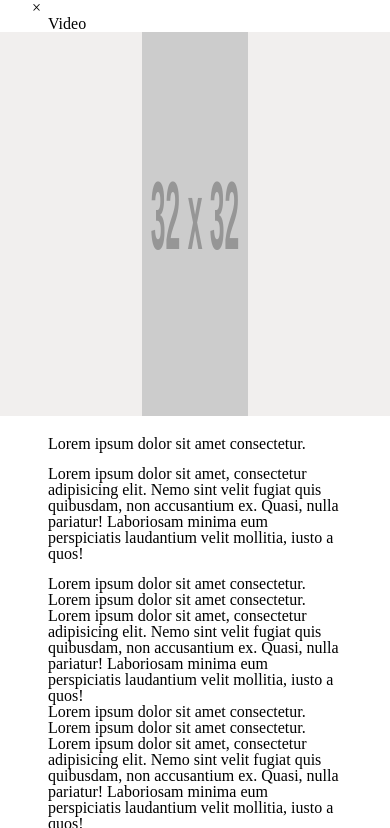
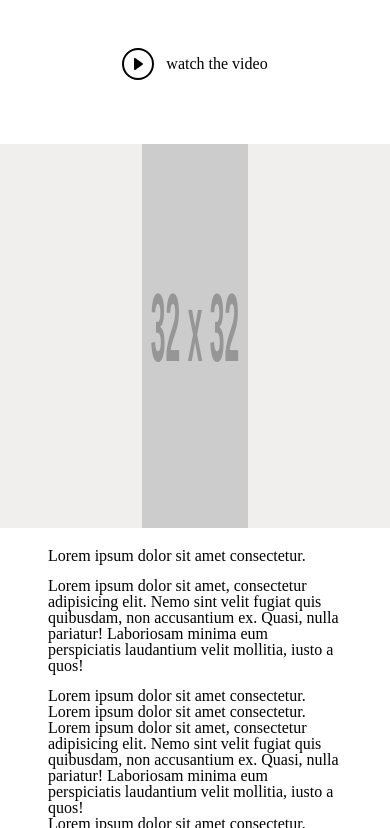
Before and after one commit to jwb094/jwbssite2403, a website: page index.html in a window 390 px wide. Shown: the part 146-974 px from the top of the page. Drawn offline with Linux system fonts and the light colour scheme; placeholder pictures from the web are drawn by us.

Commit message:
update(index.html - video bloc) : complete component layout : mobile to desktop layout

```diff
--- a/index.html
+++ b/index.html
@@ -57,14 +57,15 @@
         </div>
       </section>
     </header>
-    <section data-component-video class="">
+    <section data-component-video class=" [ p-64 ] ">
       <div class="l-container">
         <div class="row">
-          <div class="col-xs-12 col-md-12">
-            <button>watch the video</button>
-
-            <div id="modal-video_bloc" class="modal modal-video_bloc">
-              <span class="close">&times;</span>
+          <div class="col-xs-12 col-md-12 |">
+            <div class="video-button-bloc | w-100p  | flex justify-content-center text-center">
+              <button class="flex justify-content-center align-items-center gap-12 text-center"> <svg xmlns="http://www.w3.org/2000/svg" width="32" height="32" fill="currentColor" class="bi bi-play-circle" viewBox="0 0 16 16" id="IconChangeColor"> <path d="M8 15A7 7 0 1 1 8 1a7 7 0 0 1 0 14zm0 1A8 8 0 1 0 8 0a8 8 0 0 0 0 16z" id="mainIconPathAttribute"></path> <path d="M6.271 5.055a.5.5 0 0 1 .52.038l3.5 2.5a.5.5 0 0 1 0 .814l-3.5 2.5A.5.5 0 0 1 6 10.5v-5a.5.5 0 0 1 .271-.445z" id="mainIconPathAttribute"></path> </svg>  watch the video</button>
+            </div>
+            <div id="modal-video_bloc" class="modal modal-video_bloc  hidden border-2 border-black border-solid | absolute top-0 right-0 left-0 bottom-0 m-0 z-2">
+              <span class="text-right close">&times;</span>
               <div class="col-xs-12 col-md-12">
                 Video
               </div>
```
